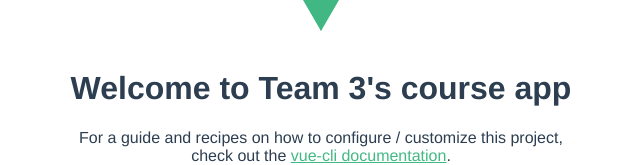
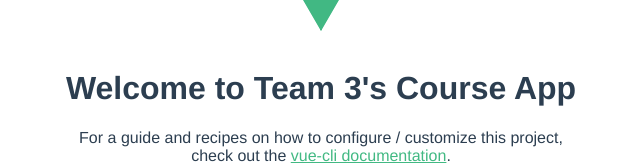
Before and after one commit to PrestonHarrod/SEProject2FrontEnd, a Vue app: page / in a window 1280 px wide. Shown: the part 215-380 px from the top of the page, without its empty margins (319-959 px from the left). Built offline with nearby package versions, Linux system fonts and the light colour scheme.

Commit message:
testing auto deploy

```diff
--- a/src/App.vue
+++ b/src/App.vue
@@ -1,6 +1,6 @@
 <template>
   <img alt="Vue logo" src="./assets/logo.png">
-  <HelloWorld msg="Welcome to Team 3's course app"/>
+  <HelloWorld msg="Welcome to Team 3's Course App"/>
 </template>
 
 <script>
```
